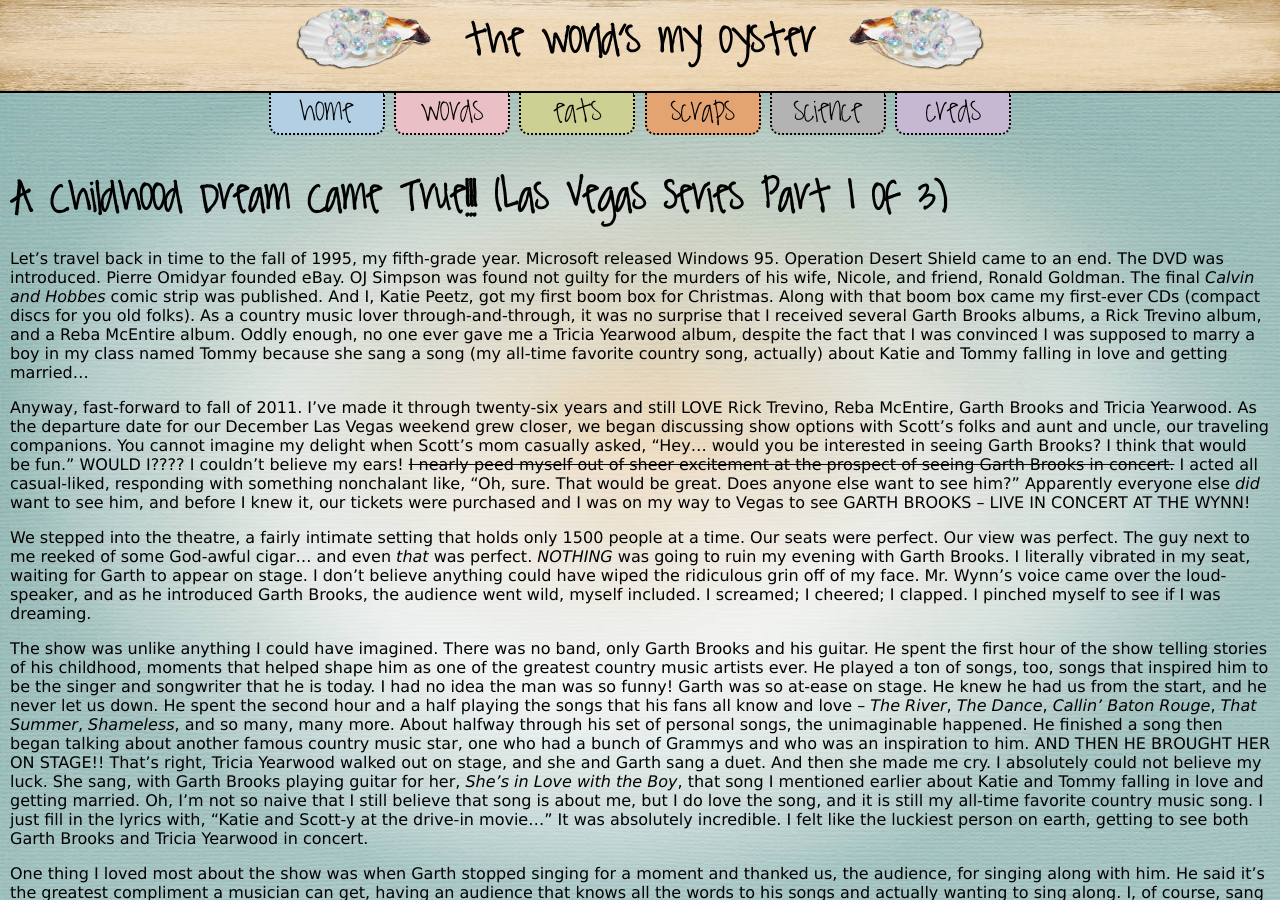
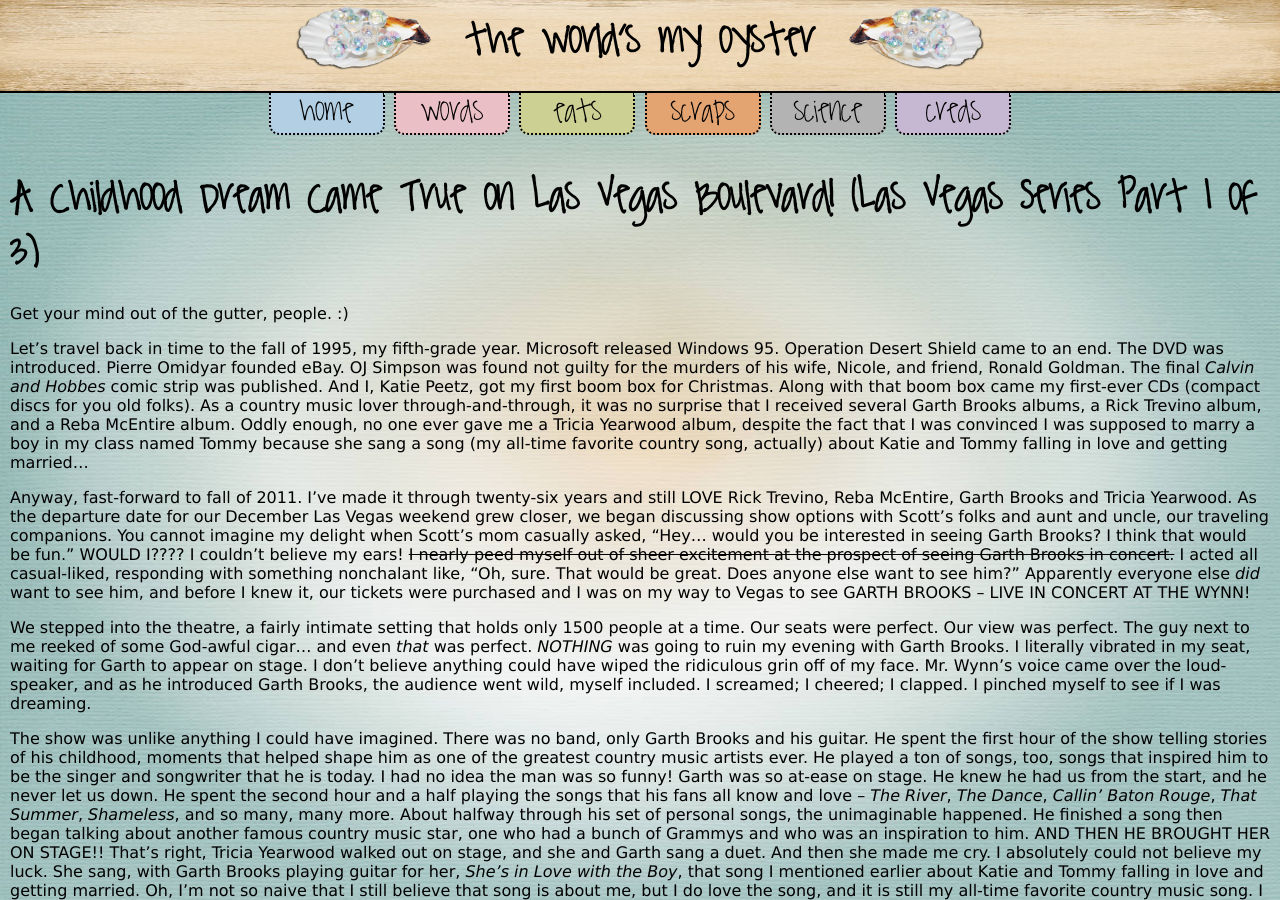
Before and after one commit to kpetersen/kpetersen.github.io, a Jekyll site: the page built from words/_posts/2011-12-7-childhood-dream.markdown, in a window 1280 px wide and 900 px high. Built offline with Jekyll 4.4.1, drawn with Linux system fonts in a browser that asks for light colours; comment, search, counter and statistics services are not loaded.

Commit message:
updated garth post

```diff
--- a/words/_posts/2011-12-7-childhood-dream.markdown
+++ b/words/_posts/2011-12-7-childhood-dream.markdown
@@ -1,10 +1,12 @@
 ---
 layout: post
-title: A Childhood Dream Came True!!! (Las Vegas Series Part 1 of 3)
+title: A Childhood Dream Came True on Las Vegas Boulevard! (Las Vegas Series Part 1 of 3)
 ---
 
-A Childhood Dream Came True!!! (Las Vegas Series Part 1 of 3)
+A Childhood Dream Came True on Las Vegas Boulevard! (Las Vegas Series Part 1 of 3)
 ===================
+Get your mind out of the gutter, people. :)
+
 Let's travel back in time to the fall of 1995, my fifth-grade year. Microsoft released Windows 95. Operation Desert Shield came to an end. The DVD was introduced.  Pierre Omidyar founded eBay. OJ
 Simpson was found not guilty for the murders of his wife, Nicole, and friend, Ronald Goldman. The final _Calvin and Hobbes_ comic strip was published. And I, Katie Peetz,
 got my first boom box for Christmas. Along with that boom box came my first-ever CDs (compact discs for you old folks). As a country music lover through-and-through, it
```
